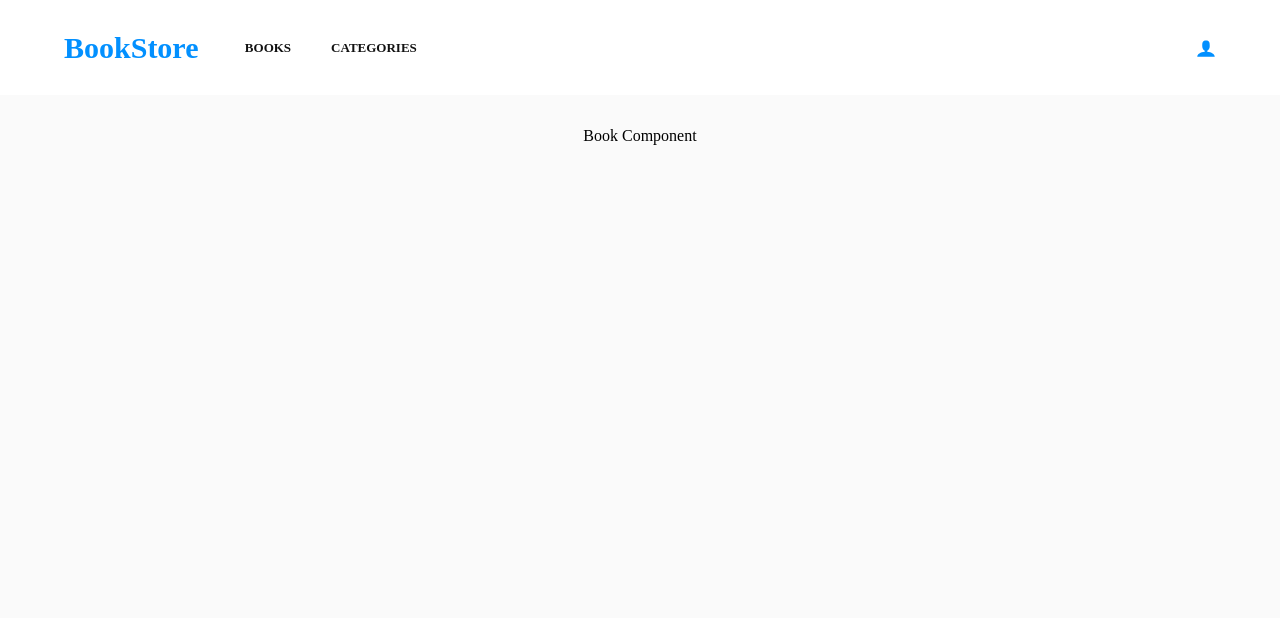
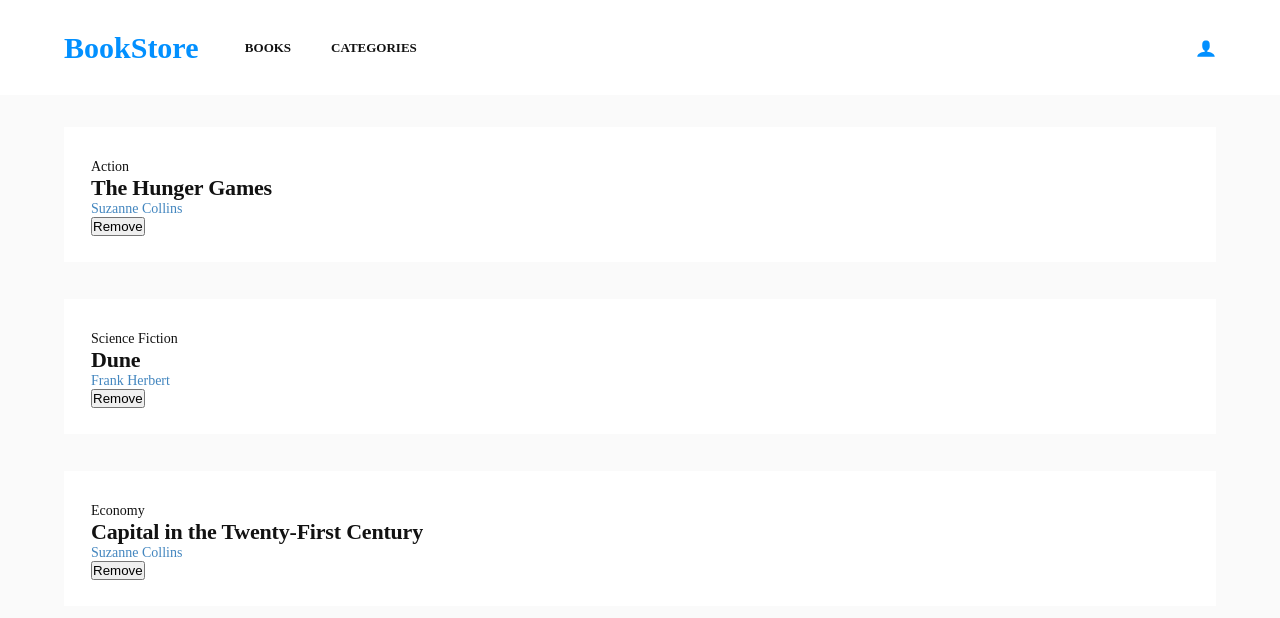
Before and after one commit to codepantha/book-store, a React (Create React App) app: page /books in a window 1280 px wide. Shown: the top 618 px of the page. Built offline with nearby package versions, Linux system fonts and the light colour scheme; the HTML template or start-up script is replaced by a standard one.

Commit message:
Display the books in the book component and apply minimal styling

```diff
--- a/src/App.css
+++ b/src/App.css
@@ -10,3 +10,7 @@
   min-height: 100vh;
   background-color: #fafafa;
 }
+
+.section__padding {
+  padding: 0 4rem;
+}
--- /dev/null
+++ b/src/books.js
@@ -0,0 +1,22 @@
+const books = [
+  {
+    id: 1,
+    name: 'The Hunger Games',
+    category: 'Action',
+    author: 'Suzanne Collins',
+  },
+  {
+    id: 2,
+    name: 'Dune',
+    category: 'Science Fiction',
+    author: 'Frank Herbert',
+  },
+  {
+    id: 3,
+    name: 'Capital in the Twenty-First Century',
+    category: 'Economy',
+    author: 'Suzanne Collins',
+  },
+];
+
+export default books;
--- a/src/components/Book/Book.css
+++ b/src/components/Book/Book.css
@@ -0,0 +1,29 @@
+.book__container-card {
+  display: flex;
+  padding: 2rem 9.188rem 1.625rem 1.688rem;
+  background: #fff;
+  margin-bottom: 2.3rem;
+}
+
+.book__container-card_details {
+  text-align: left;
+}
+
+.book__container-card_details-title {
+  font-size: 1.375rem;
+  font-weight: bold;
+  letter-spacing: -0.2px;
+  color: #121212;
+}
+
+.book__container-card_details-category {
+  font-size: 0.875rem;
+  font-weight: 300;
+  color: #121212;
+}
+
+.book__container-card_details-author {
+  font-size: 0.875rem;
+  font-weight: 300;
+  color: #4386bf;
+}
--- a/src/components/Book/Book.js
+++ b/src/components/Book/Book.js
@@ -1,6 +1,22 @@
 import React from 'react';
 import './Book.css';
+import books from '../../books';
 
-const Book = () => <div>Book Component</div>;
+const Book = () => (
+  <section className="book__section section__padding">
+    {books.map((book) => (
+      <div key={book.id} className="book__container-card">
+        <div className="book__container-card_details">
+          <p className="book__container-card_details-category">
+            {book.category}
+          </p>
+          <p className="book__container-card_details-title">{book.name}</p>
+          <p className="book__container-card_details-author">{book.author}</p>
+          <button type="button">Remove</button>
+        </div>
+      </div>
+    ))}
+  </section>
+);
 
 export default Book;
--- a/src/components/Nav/Nav.css
+++ b/src/components/Nav/Nav.css
@@ -4,7 +4,6 @@
   align-items: center;
   height: 5.938rem;
   background: #fff;
-  padding: 0 4rem;
   margin-bottom: 2rem;
 }
 
--- a/src/components/Nav/Nav.js
+++ b/src/components/Nav/Nav.js
@@ -4,7 +4,7 @@ import { ImUser } from 'react-icons/im';
 import './Nav.css';
 
 const Nav = () => (
-  <nav className="nav__container">
+  <nav className="nav__container section__padding">
     <p className="nav__logo">BookStore</p>
     <ul className="nav__container-items">
       <li className="nav__container-items_link">
```
